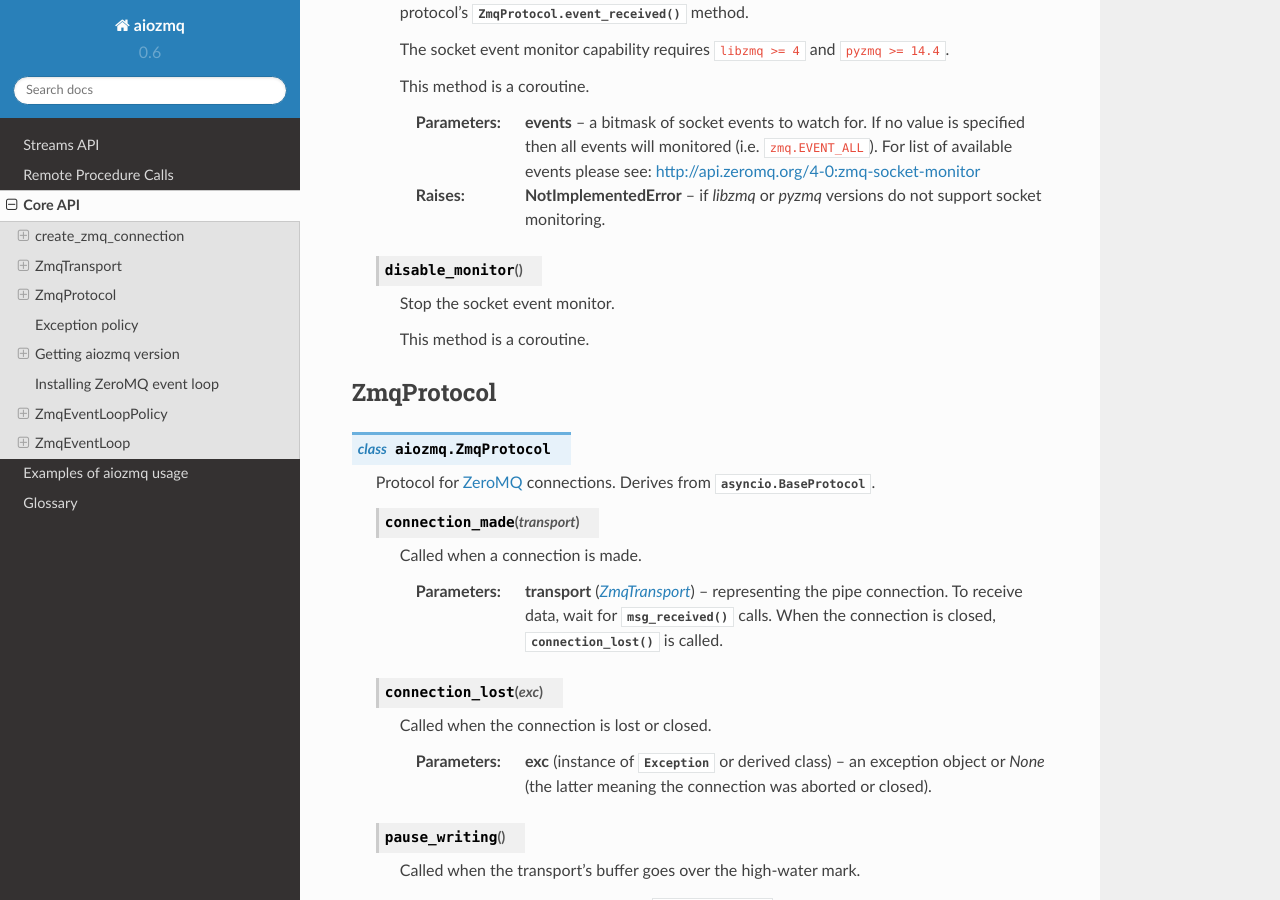
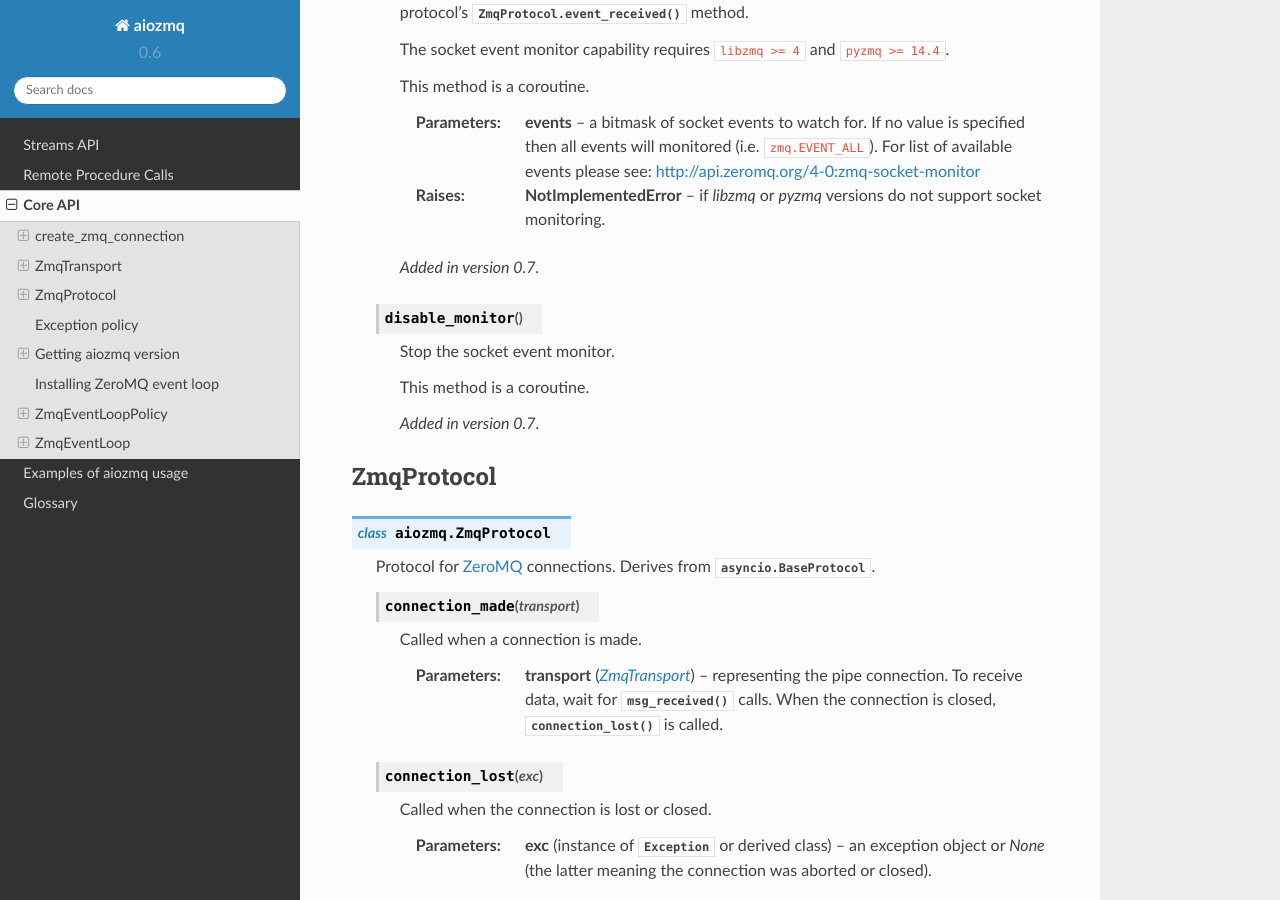
Before and after one commit to aio-libs/aiozmq, a Sphinx documentation site: the page built from docs/core.rst, in a window 1280 px wide and 900 px high, scrolled down 6254 px. Built offline with Sphinx 7.4.7 and the Read the Docs theme 2.0.0, drawn with Linux system fonts in a browser that asks for light colours; some of the changed text lies outside the part shown.

Commit message:
Update docs

```diff
--- a/docs/core.rst
+++ b/docs/core.rst
@@ -369,12 +369,15 @@ ZmqTransport
       :raise NotImplementedError: if *libzmq* or *pyzmq* versions do
          not support socket monitoring.
 
+      .. versionadded:: 0.7
+
    .. method:: disable_monitor()
 
       Stop the socket event monitor.
 
       This method is a coroutine.
 
+      .. versionadded:: 0.7
 
 
 ZmqProtocol
@@ -451,6 +454,8 @@ ZmqProtocol
       :param event: a SocketEvent namedtuple containing 3 items:
         `event`, `value`, and `endpoint`.
       :type event: :class:`namedtuple`
+
+      .. versionadded:: 0.7
 
 Exception policy
 ----------------
--- a/docs/stream.rst
+++ b/docs/stream.rst
@@ -125,7 +125,7 @@ create_zmq_stream
    :return: ZeroMQ stream object, :class:`ZmqStream` instance.
 
 
-   .. versionadded:: 0.7.0
+   .. versionadded:: 0.7
 
       events_backlog parameter
 
@@ -191,7 +191,7 @@ ZmqStream
 
           yield from stream.transport.enable_monitor()
 
-      .. versionadded:: 0.7.0
+      .. versionadded:: 0.7
 
    .. method:: write(msg)
 
```
